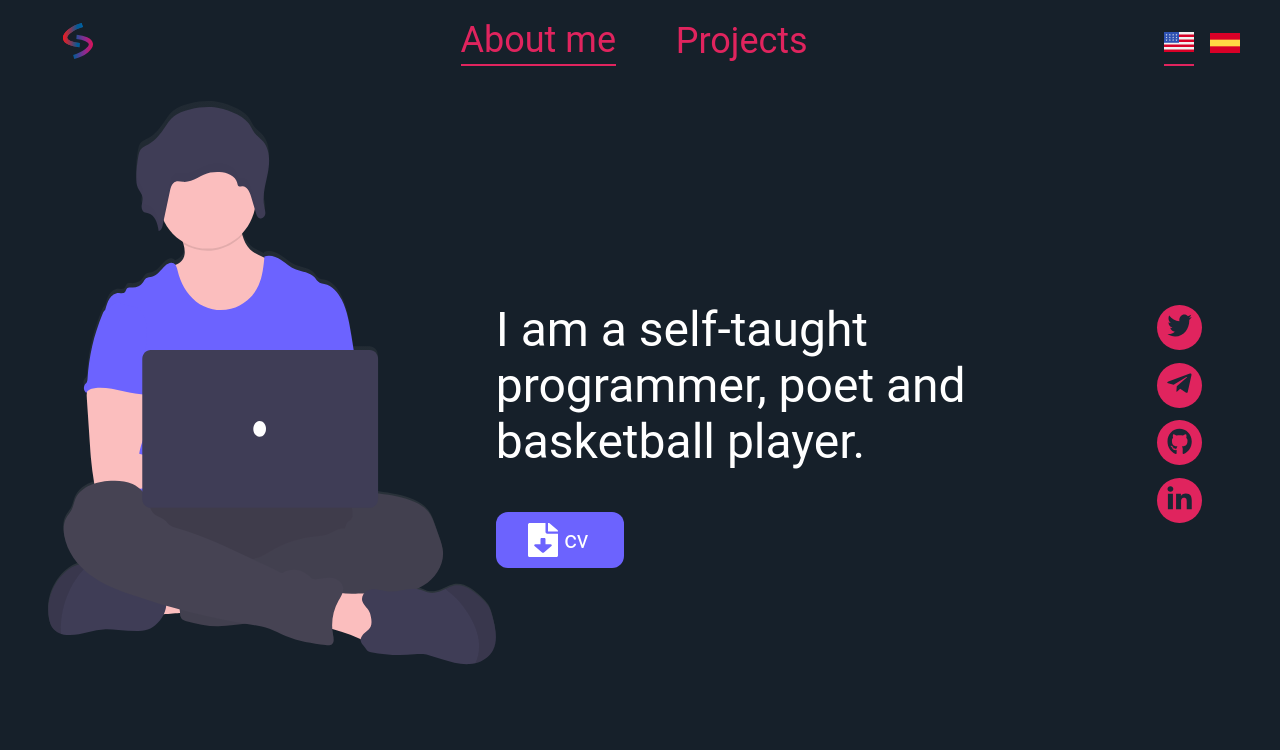
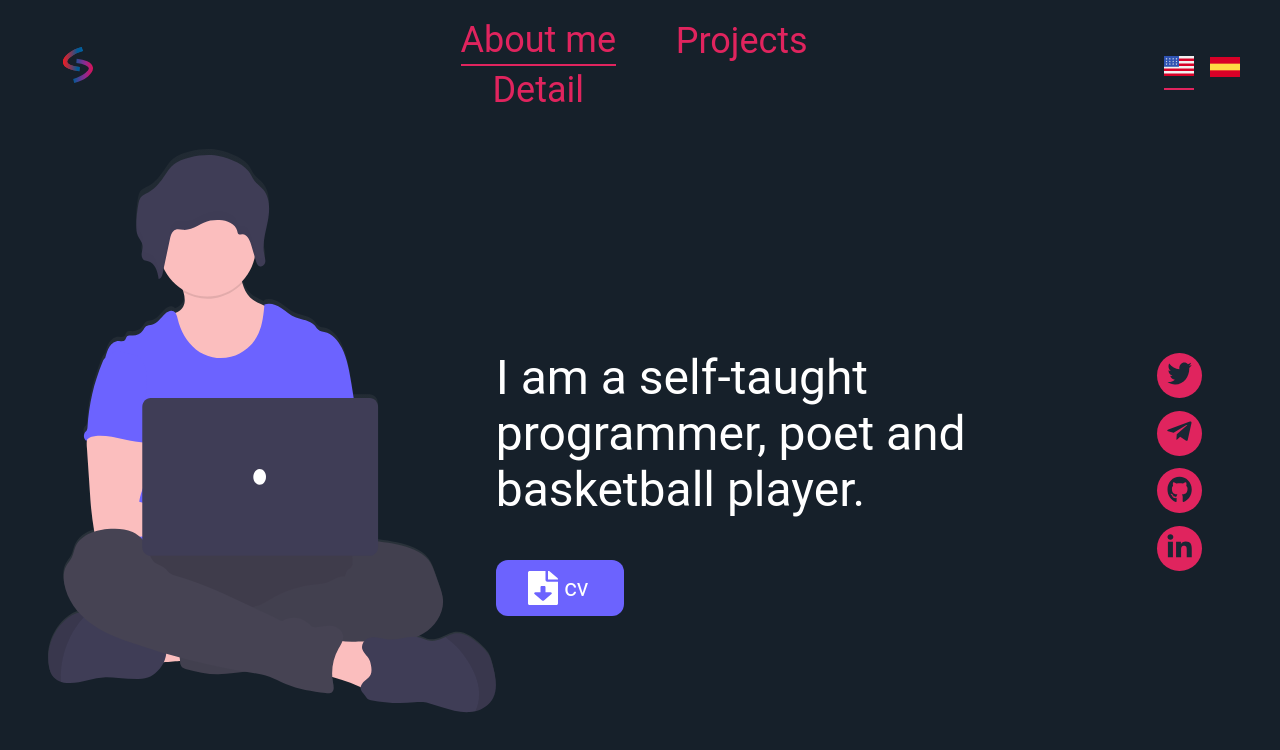
Before and after one commit to senixcode/My-web, a Next.js app: page / in a window 1280 px wide. Shown: the top 750 px of the page. Built offline with nearby package versions, Linux system fonts and the light colour scheme.

Commit message:
feat: :sparkles: Added detail

```diff
--- a/src/cmsFaker/getRoutes.ts
+++ b/src/cmsFaker/getRoutes.ts
@@ -11,6 +11,10 @@ export const getRoutes = (lenguage: string = "en"): Array<IRoutes> => {
         path: "/projects",
         title: "Projects",
       },
+      {
+        path:"/detail/[project]",
+        title:"Detail"
+      }
     ],
     es: [
       {
@@ -21,6 +25,10 @@ export const getRoutes = (lenguage: string = "en"): Array<IRoutes> => {
         path: "/projects",
         title: "Mis proyectos",
       },
+       {
+        path:"/detail/[project]",
+        title:"Detalles"
+      }
     ],
   };
   return lenguage === "en" ? routes.en : routes.es;
```
